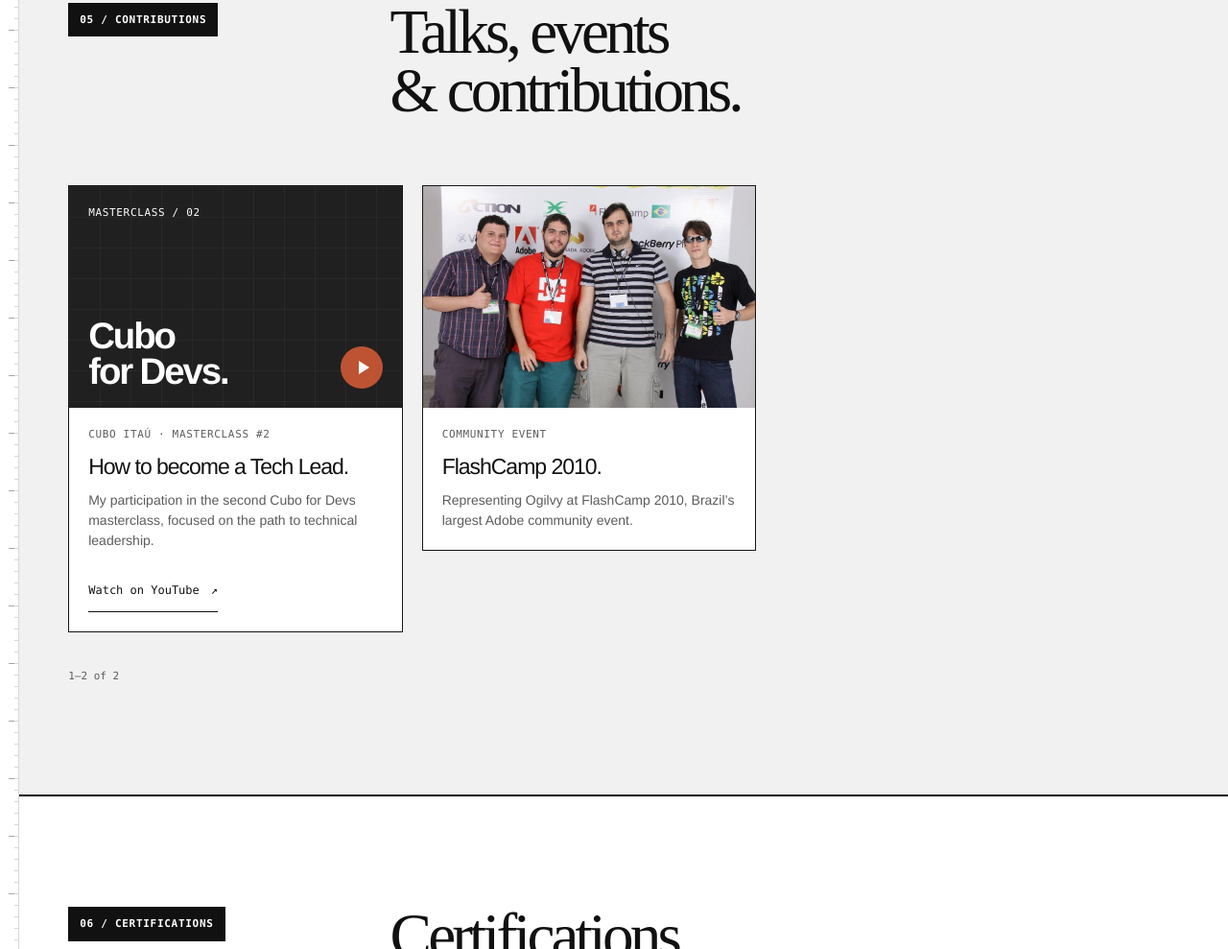
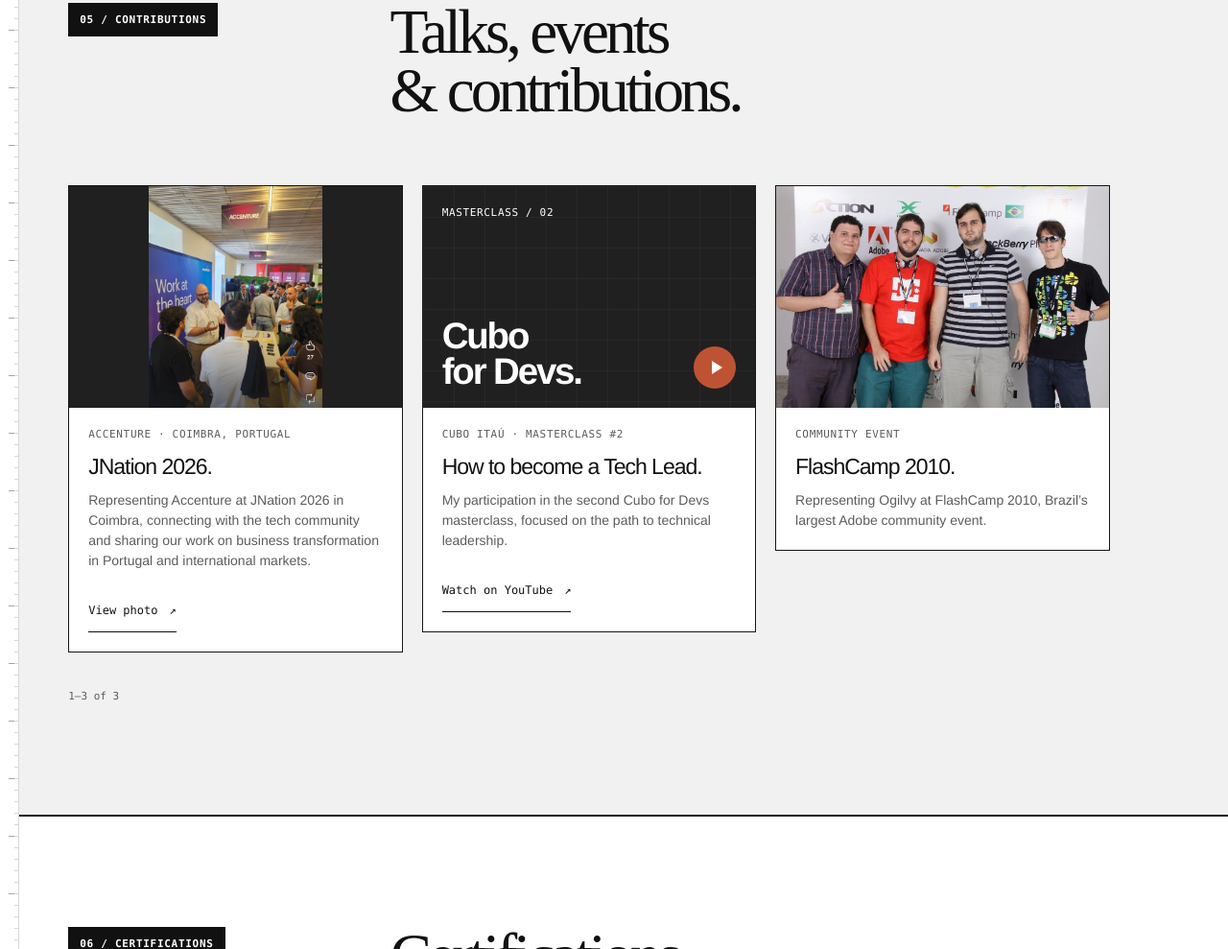
Before and after one commit to PauloSanches/hello, a plain HTML site: page index.html in a window 1280 px wide. Shown: the part 4317-5306 px from the top of the page at 96% size. Drawn offline with Linux system fonts and the light colour scheme.

Commit message:
Add JNation 2026 participation representing Accenture

```diff
--- a/assets/style.css
+++ b/assets/style.css
@@ -878,6 +878,7 @@
 .talk, .contribution-item { min-width: 0; }
 .contribution-item { scroll-snap-align: start; }
 .contribution-photo { display: block; width: 100%; height: auto; align-self: center; }
+.contribution-photo-portrait { aspect-ratio: 1024 / 683; object-fit: contain; background: #202020; }
 .talk-card {
   display: block;
   border: 1px solid var(--line);
--- a/index.html
+++ b/index.html
@@ -13,7 +13,7 @@
   <meta property="og:locale" content="en_GB">
   <link rel="canonical" href="https://paulosanches.github.io/hello/">
   <link rel="icon" href="assets/favicon.svg" type="image/svg+xml">
-  <link rel="stylesheet" href="assets/style.css?v=2b10a0006839">
+  <link rel="stylesheet" href="assets/style.css?v=7411da1fec6d">
   <script src="assets/app.js?v=b778c4d878a6" defer></script>
 </head>
 <body>
@@ -158,6 +158,19 @@
     <div class="carousel" role="group" aria-roledescription="carousel" aria-labelledby="contributions-title">
       <p class="carousel-hint" id="contribution-help">Swipe or scroll to explore talks and events.</p>
       <ol class="carousel-track contribution-list" id="contribution-track" role="list" tabindex="0" aria-label="Talks and events" aria-describedby="contribution-help">
+        <li class="contribution-item">
+          <article class="talk" aria-labelledby="jnation-title">
+            <a class="talk-card" href="assets/jnation-2026.jpg" target="_blank" rel="noopener noreferrer" aria-labelledby="jnation-title" aria-describedby="jnation-meta jnation-photo-cta">
+              <img class="contribution-photo contribution-photo-portrait" src="assets/jnation-2026.jpg" alt="Conversations at the Accenture stand during JNation in Coimbra." width="1003" height="1280" loading="lazy" decoding="async">
+              <div class="talk-content">
+                <p class="talk-meta" id="jnation-meta">Accenture · Coimbra, Portugal</p>
+                <h3 id="jnation-title">JNation <time datetime="2026">2026</time>.</h3>
+                <p class="talk-description">Representing Accenture at JNation 2026 in Coimbra, connecting with the tech community and sharing our work on business transformation in Portugal and international markets.</p>
+                <span class="talk-cta" id="jnation-photo-cta">View photo <span aria-hidden="true">↗</span><span class="sr-only"> (opens in a new tab)</span></span>
+              </div>
+            </a>
+          </article>
+        </li>
         <li class="contribution-item">
           <article class="talk" aria-labelledby="tech-lead-talk-title">
             <a class="talk-card" href="https://www.youtube.com/watch?v=1hOnAOXTUeM" target="_blank" rel="noopener noreferrer" aria-labelledby="tech-lead-talk-title" aria-describedby="tech-lead-talk-meta tech-lead-talk-cta">
```
Also changed, not shown: assets/jnation-2026.jpg (added), 1 other file.
